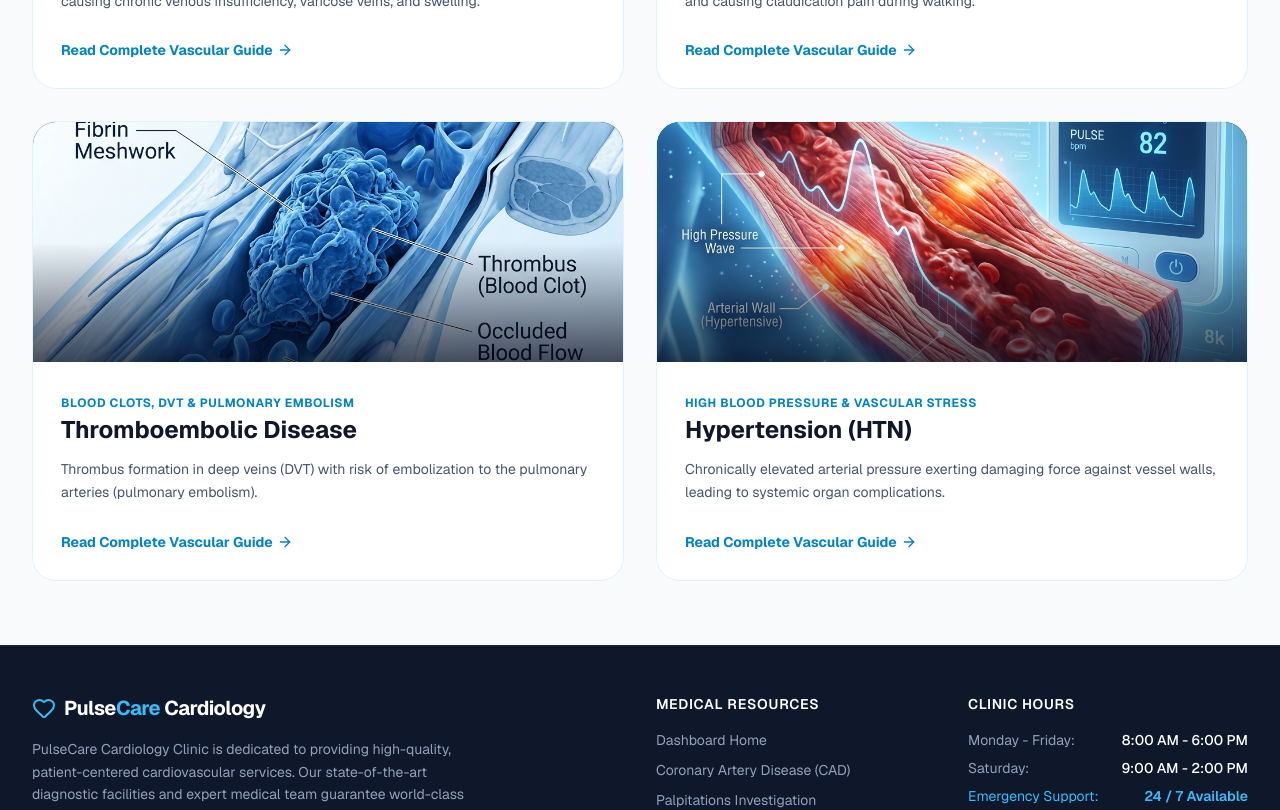
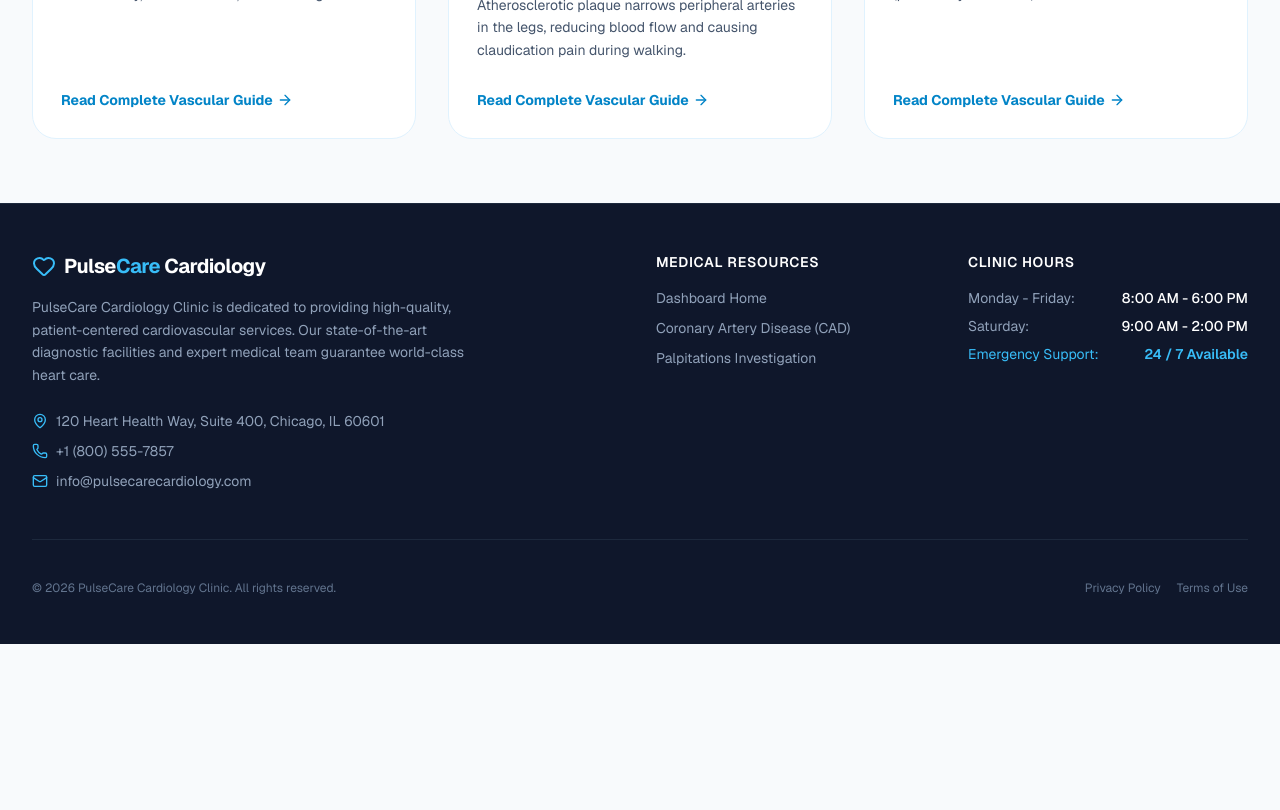
Before and after one commit to DynamicDOMinator/medical, a Next.js app: page /blood-vessels in a window 1280 px wide. Shown: the part 900-1710 px from the top of the page. After the commit the page ends 1544 px from the top, so only its background shows below. Built offline with nearby package versions, Linux system fonts and the light colour scheme.

Commit message:
move Hypertension under Heart in Navbar and Heart page, remove from Blood Vessels page

```diff
--- a/src/app/blood-vessels/page.jsx
+++ b/src/app/blood-vessels/page.jsx
@@ -1,10 +1,10 @@
 import Link from 'next/link';
 import Image from 'next/image';
-import { Droplets, ArrowRight, TrendingUp, Zap, GitBranch } from 'lucide-react';
+import { Droplets, ArrowRight, Zap, GitBranch } from 'lucide-react';
 
 export const metadata = {
   title: 'Blood Vessel Conditions | PulseCare Cardiology',
-  description: 'Explore patient guides for Venous Disease, Peripheral Artery Disease (PAD), Thromboembolic Disease, and Hypertension (HTN).',
+  description: 'Explore patient guides for Venous Disease, Peripheral Artery Disease (PAD), and Thromboembolic Disease.',
 };
 
 const bloodVesselDiseases = [
@@ -31,14 +31,6 @@ const bloodVesselDiseases = [
     description: 'Thrombus formation in deep veins (DVT) with risk of embolization to the pulmonary arteries (pulmonary embolism).',
     image: '/images/thromboembolic.png',
     icon: Zap,
-  },
-  {
-    slug: 'hypertension',
-    name: 'Hypertension (HTN)',
-    tagline: 'High blood pressure & vascular stress',
-    description: 'Chronically elevated arterial pressure exerting damaging force against vessel walls, leading to systemic organ complications.',
-    image: '/images/hypertension.png',
-    icon: TrendingUp,
   },
 ];
 
@@ -72,14 +64,14 @@ export default function BloodVesselsPage() {
             </div>
           </div>
           <p className="text-blue-100 text-base sm:text-lg leading-relaxed max-w-2xl">
-            Explore our specialized patient guides for the primary vascular conditions — Venous Disease, Peripheral Artery Disease (PAD), Thromboembolic Disease, and Hypertension (HTN).
+            Explore our specialized patient guides for primary vascular conditions — Venous Disease, Peripheral Artery Disease (PAD), and Thromboembolic Disease.
           </p>
         </div>
       </div>
 
       {/* Disease Cards Grid */}
       <div className="max-w-7xl mx-auto px-4 sm:px-6 lg:px-8 py-12 sm:py-16">
-        <div className="grid grid-cols-1 md:grid-cols-2 gap-8">
+        <div className="grid grid-cols-1 md:grid-cols-3 gap-8">
           {bloodVesselDiseases.map((disease) => {
             return (
               <Link
--- a/src/app/heart/page.jsx
+++ b/src/app/heart/page.jsx
@@ -1,10 +1,10 @@
 import Link from 'next/link';
 import Image from 'next/image';
-import { Heart, ArrowRight, Activity, Zap, Layers } from 'lucide-react';
+import { Heart, ArrowRight, Activity, Zap, Layers, TrendingUp } from 'lucide-react';
 
 export const metadata = {
   title: 'Heart Conditions | PulseCare Cardiology',
-  description: 'Explore patient guides for Coronary Artery Disease (CAD), Arrhythmias, Valvular Heart Disease, and Congestive Heart Failure (CHF).',
+  description: 'Explore patient guides for Coronary Artery Disease (CAD), Arrhythmias, Valvular Heart Disease, Congestive Heart Failure (CHF), and Hypertension.',
 };
 
 const heartDiseases = [
@@ -40,6 +40,14 @@ const heartDiseases = [
     image: '/images/chf.png',
     icon: Activity,
   },
+  {
+    slug: '../blood-vessels/hypertension',
+    name: 'Hypertension (HTN)',
+    tagline: 'High blood pressure & arterial stress',
+    description: 'Chronically elevated arterial pressure exerting damaging force against vessel walls, leading to systemic cardiac and organ complications.',
+    image: '/images/hypertension.png',
+    icon: TrendingUp,
+  },
 ];
 
 export default function HeartPage() {
@@ -72,14 +80,14 @@ export default function HeartPage() {
             </div>
           </div>
           <p className="text-blue-100 text-base sm:text-lg leading-relaxed max-w-2xl">
-            Explore our specialized patient guides for the primary heart conditions — CAD, Arrhythmias, Valvular Heart Disease, and Congestive Heart Failure.
+            Explore our specialized patient guides for primary heart conditions — CAD, Arrhythmias, Valvular Heart Disease, Congestive Heart Failure, and Hypertension.
           </p>
         </div>
       </div>
 
       {/* Disease Cards Grid */}
       <div className="max-w-7xl mx-auto px-4 sm:px-6 lg:px-8 py-12 sm:py-16">
-        <div className="grid grid-cols-1 md:grid-cols-2 gap-8">
+        <div className="grid grid-cols-1 md:grid-cols-2 lg:grid-cols-3 gap-8">
           {heartDiseases.map((disease) => {
             return (
               <Link
--- a/src/components/Navbar.jsx
+++ b/src/components/Navbar.jsx
@@ -9,7 +9,6 @@ import {
   X,
   PhoneCall,
   ChevronDown,
-  Shield,
   Stethoscope,
   AlertCircle,
 } from "lucide-react";
@@ -35,6 +34,11 @@ const heartDiseases = [
     name: "Congestive Heart Failure (CHF)",
     href: "/heart/chf",
     desc: "Weakened or stiff heart muscle unable to pump effectively",
+  },
+  {
+    name: "Hypertension (HTN)",
+    href: "/blood-vessels/hypertension",
+    desc: "High blood pressure & vascular arterial stress",
   },
 ];
 
@@ -142,7 +146,6 @@ export default function Navbar() {
   const [mobileSymptomsOpen, setMobileSymptomsOpen] = useState(false);
 
   const staticLinks = [
-    { name: "Hypertension", href: "/blood-vessels/hypertension" },
     { name: "About", href: "/about" },
     { name: "Blogs", href: "/blogs" },
     { name: "Contact", href: "/contact" },
```
